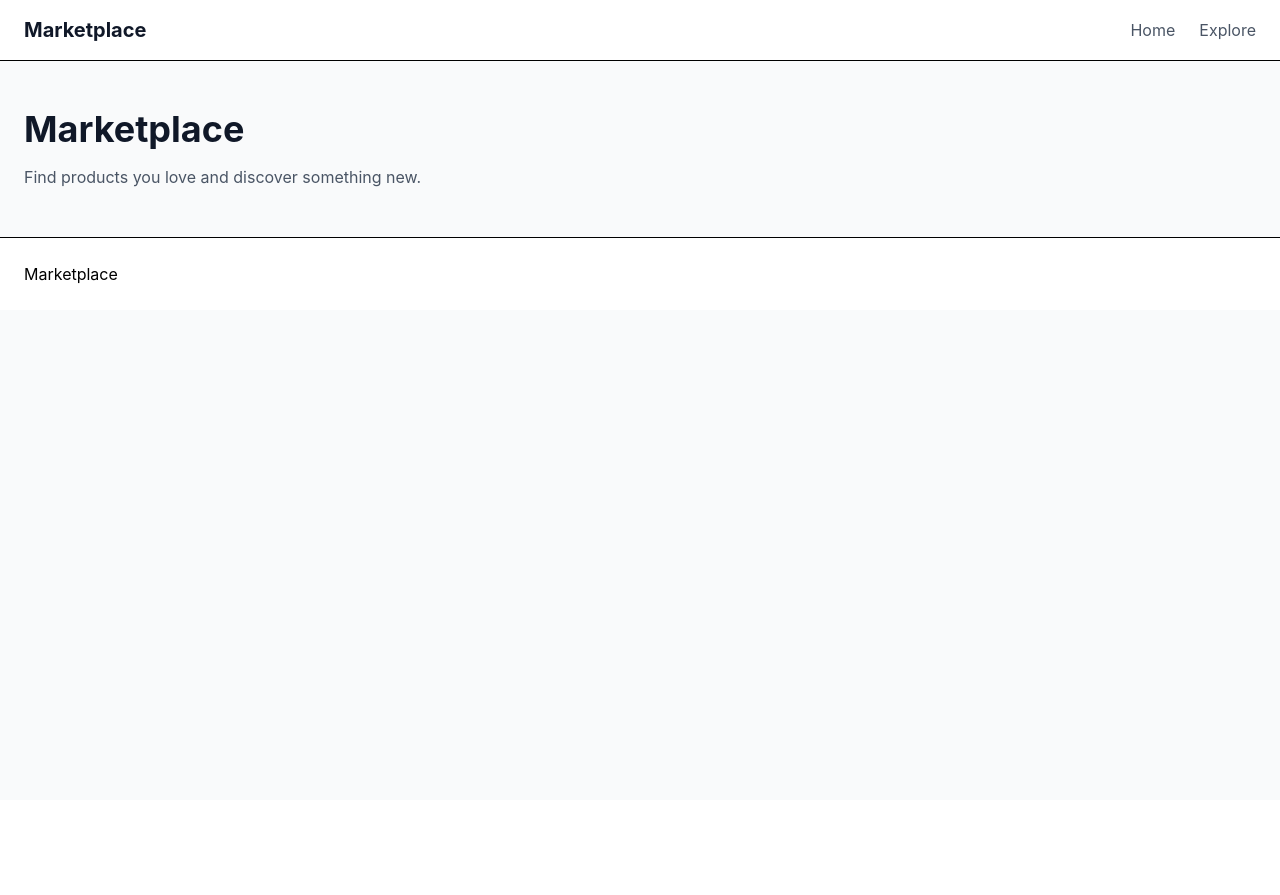
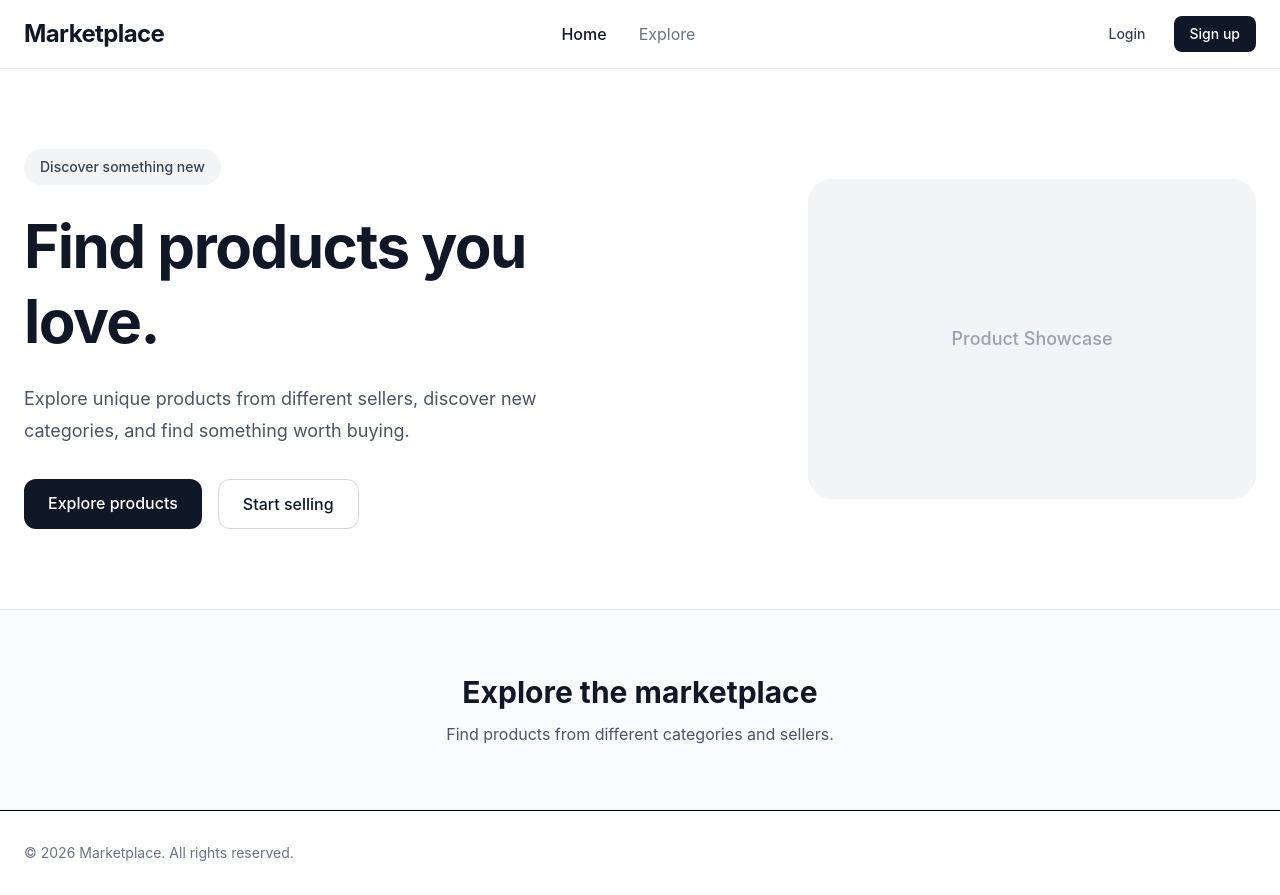
Before and after one commit to mhossein8413/marketplace-store, a React app in the folder frontend/: page / in a window 1280 px wide. Before the commit the page ends 800 px from the top, so only its background shows below. Built offline with nearby package versions, Linux system fonts and the light colour scheme; the HTML template or start-up script is replaced by a standard one.

Commit message:
add component of home page

```diff
--- /dev/null
+++ b/frontend/src/components/home/Hero.jsx
@@ -0,0 +1,54 @@
+import { Link } from "react-router";
+
+function Hero() {
+  return (
+    <section className="border-b border-gray-200 bg-white">
+      <div className="mx-auto grid max-w-7xl gap-12 px-6 py-20 md:grid-cols-2 md:items-center">
+
+        {/* Text */}
+        <div>
+          <span className="inline-block rounded-full bg-gray-100 px-4 py-2 text-sm font-medium text-gray-700">
+            Discover something new
+          </span>
+
+          <h1 className="mt-6 text-4xl font-bold leading-tight tracking-tight text-gray-900 md:text-6xl">
+            Find products you love.
+          </h1>
+
+          <p className="mt-6 max-w-xl text-lg leading-8 text-gray-600">
+            Explore unique products from different sellers,
+            discover new categories, and find something worth buying.
+          </p>
+
+          <div className="mt-8 flex flex-wrap gap-4">
+            <Link
+              to="/explore"
+              className="rounded-xl bg-gray-900 px-6 py-3 font-medium text-white hover:bg-gray-800"
+            >
+              Explore products
+            </Link>
+
+            <Link
+              to="/register"
+              className="rounded-xl border border-gray-300 bg-white px-6 py-3 font-medium text-gray-900 hover:bg-gray-50"
+            >
+              Start selling
+            </Link>
+          </div>
+        </div>
+
+        {/* Visual */}
+        <div className="flex justify-center md:justify-end">
+          <div className="flex h-80 w-full max-w-md items-center justify-center rounded-3xl bg-gray-100">
+            <span className="text-lg font-medium text-gray-400">
+              Product Showcase
+            </span>
+          </div>
+        </div>
+
+      </div>
+    </section>
+  );
+}
+
+export default Hero;
--- /dev/null
+++ b/frontend/src/components/layout/Header.jsx
@@ -0,0 +1,62 @@
+import { Link, NavLink } from "react-router";
+
+function Header() {
+  return (
+    <header className="border-b border-gray-200 bg-white">
+      <div className="mx-auto flex max-w-7xl items-center justify-between px-6 py-4">
+
+        {/* Logo */}
+        <Link
+          to="/"
+          className="text-2xl font-bold tracking-tight text-gray-900"
+        >
+          Marketplace
+        </Link>
+
+        {/* Navigation */}
+        <nav className="hidden items-center gap-8 md:flex">
+          <NavLink
+            to="/"
+            className={({ isActive }) =>
+              isActive
+                ? "font-medium text-gray-900"
+                : "text-gray-500 hover:text-gray-900"
+            }
+          >
+            Home
+          </NavLink>
+
+          <NavLink
+            to="/explore"
+            className={({ isActive }) =>
+              isActive
+                ? "font-medium text-gray-900"
+                : "text-gray-500 hover:text-gray-900"
+            }
+          >
+            Explore
+          </NavLink>
+        </nav>
+
+        {/* Actions */}
+        <div className="flex items-center gap-3">
+          <Link
+            to="/login"
+            className="hidden rounded-lg px-4 py-2 text-sm font-medium text-gray-700 hover:bg-gray-100 sm:block"
+          >
+            Login
+          </Link>
+
+          <Link
+            to="/register"
+            className="rounded-lg bg-gray-900 px-4 py-2 text-sm font-medium text-white hover:bg-gray-800"
+          >
+            Sign up
+          </Link>
+        </div>
+      </div>
+    </header>
+  );
+}
+
+export default Header;
--- a/frontend/src/layouts/MainLayout.jsx
+++ b/frontend/src/layouts/MainLayout.jsx
@@ -1,51 +1,22 @@
-import {
-  Link,
-  Outlet,
-} from "react-router";
+import { Link, Outlet } from "react-router";
+import Header from "../components/layout/Header";
 
 function MainLayout() {
   return (
     <div className="min-h-screen bg-gray-50">
-
-      <header className="border-b bg-white">
-        <div className="mx-auto flex max-w-7xl items-center justify-between px-6 py-4">
-
-          <Link
-            to="/"
-            className="text-xl font-bold text-gray-900"
-          >
-            Marketplace
-          </Link>
-
-          <nav className="flex gap-6">
-            <Link
-              to="/"
-              className="text-gray-600 hover:text-gray-900"
-            >
-              Home
-            </Link>
-
-            <Link
-              to="/explore"
-              className="text-gray-600 hover:text-gray-900"
-            >
-              Explore
-            </Link>
-          </nav>
-
-        </div>
-      </header>
+      <Header />
 
       <main>
         <Outlet />
       </main>
 
       <footer className="border-t bg-white">
-        <div className="mx-auto max-w-7xl px-6 py-6">
-          Marketplace
+        <div className="mx-auto max-w-7xl px-6 py-8">
+          <p className="text-sm text-gray-500">
+            © 2026 Marketplace. All rights reserved.
+          </p>
         </div>
       </footer>
-
     </div>
   );
 }
--- a/frontend/src/pages/Home/Home.jsx
+++ b/frontend/src/pages/Home/Home.jsx
@@ -1,14 +1,22 @@
+import Hero from "../../components/home/Hero";
+
 function Home() {
   return (
-    <section className="mx-auto max-w-7xl px-6 py-12">
-      <h1 className="text-4xl font-bold text-gray-900">
-        Marketplace
-      </h1>
+    <>
+      <Hero />
 
-      <p className="mt-4 text-gray-600">
-        Find products you love and discover something new.
-      </p>
-    </section>
+      <section className="mx-auto max-w-7xl px-6 py-16">
+        <div className="text-center">
+          <h2 className="text-3xl font-bold text-gray-900">
+            Explore the marketplace
+          </h2>
+
+          <p className="mt-3 text-gray-600">
+            Find products from different categories and sellers.
+          </p>
+        </div>
+      </section>
+    </>
   );
 }
 
```
Also changed, not shown: frontend/src/components/products/ProductCard.jsx (added).
